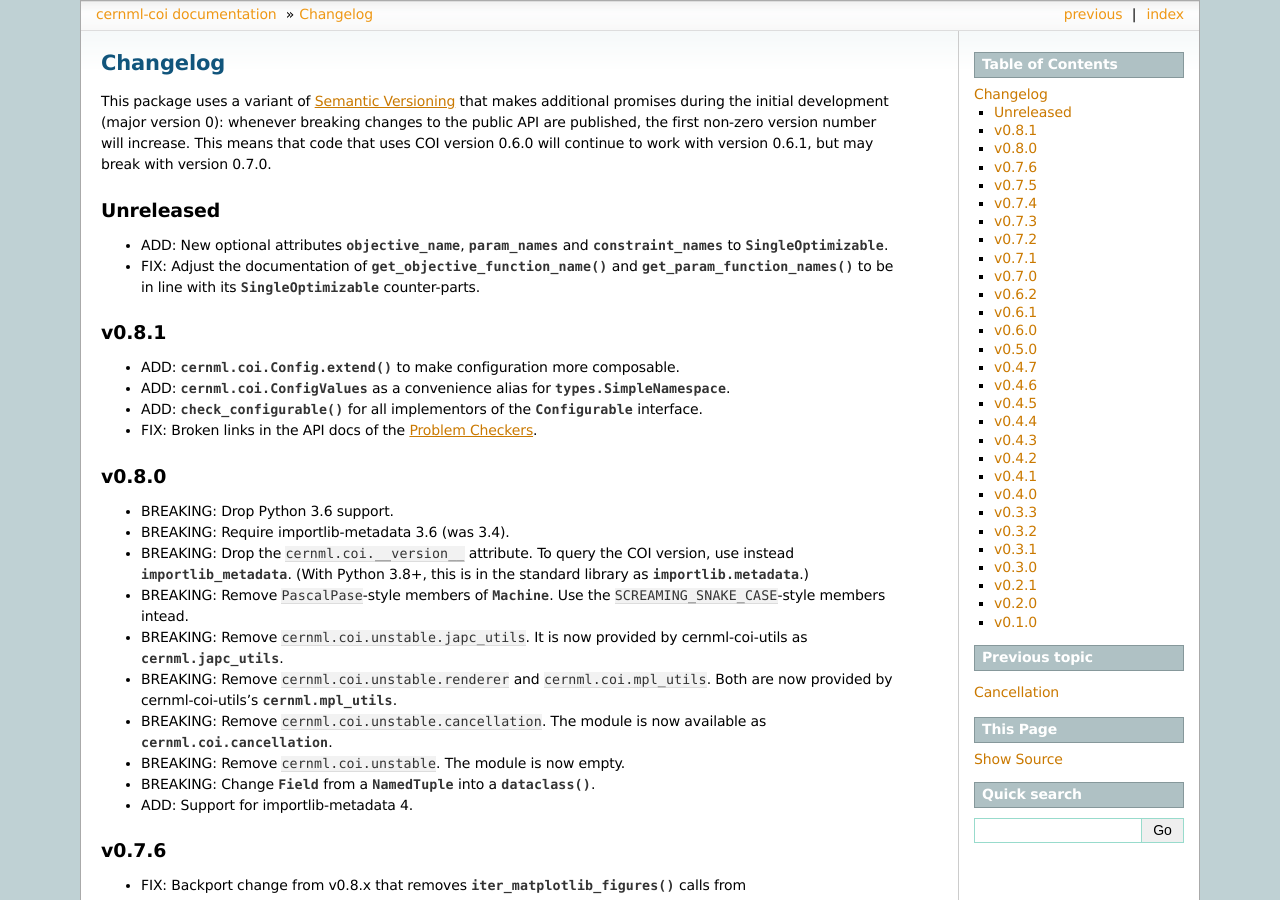
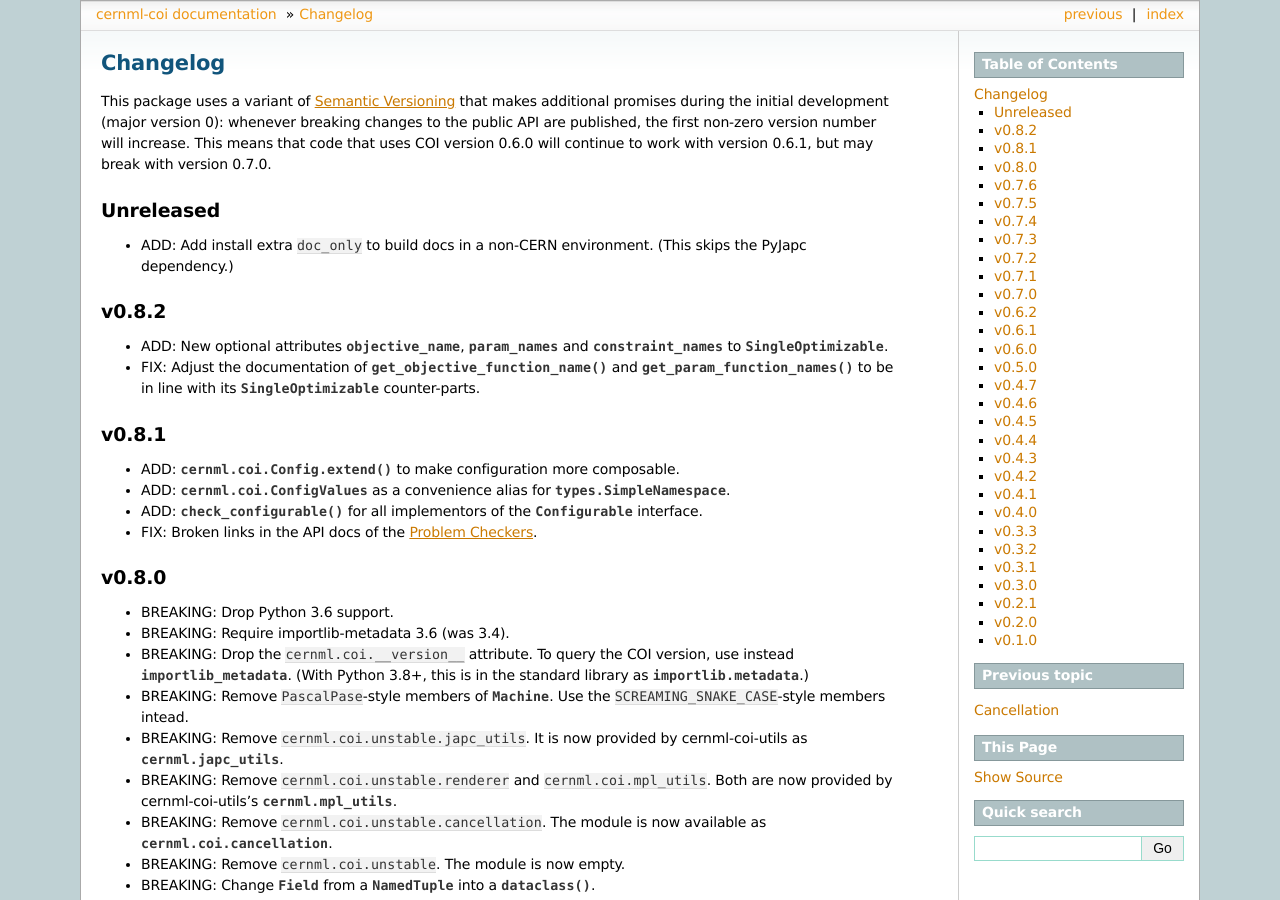
Before and after one commit to geoff-project/coi, a Sphinx documentation site: the page built from docs/changelog.md, in a window 1280 px wide and 900 px high. Built offline with Sphinx 7.4.7, drawn with Linux system fonts in a browser that asks for light colours; the version number could not be read and is left out.

Commit message:
Split doc_only feature out of doc for docs outside of CERN.

```diff
--- a/docs/changelog.md
+++ b/docs/changelog.md
@@ -7,6 +7,10 @@ version number will increase. This means that code that uses COI version 0.6.0
 will continue to work with version 0.6.1, but may break with version 0.7.0.
 
 ## Unreleased
+
+- ADD: Add install extra `doc_only` to build docs in a non-CERN environment. (This skips the PyJapc dependency.)
+
+## v0.8.2
 
 - ADD: New optional attributes {attr}`~cernml.coi.SingleOptimizable.objective_name`, {attr}`~cernml.coi.SingleOptimizable.param_names` and {attr}`~cernml.coi.SingleOptimizable.constraint_names` to {class}`~cernml.coi.SingleOptimizable`.
 - FIX: Adjust the documentation of {meth}`~cernml.coi.FunctionOptimizable.get_objective_function_name()` and {meth}`~cernml.coi.FunctionOptimizable.get_param_function_names()` to be in line with its {class}`~cernml.coi.SingleOptimizable` counter-parts.
```
Also changed, not shown: setup.cfg (+6 -2 lines).
